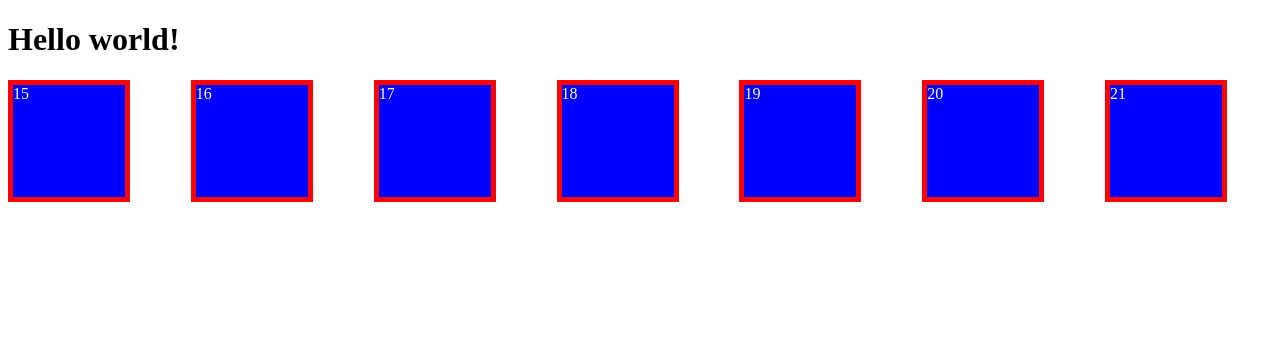
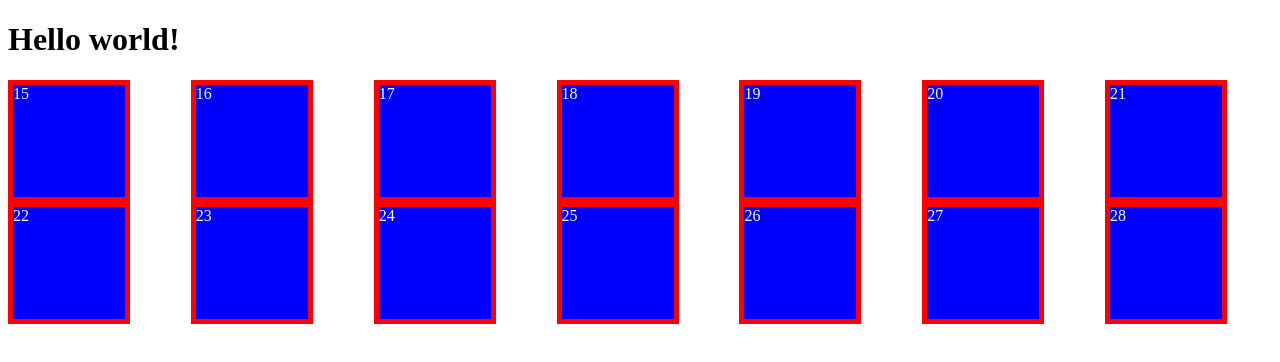
Before and after one commit to ratchek-old/Project-Per-Week-Frontend, a React (Create React App) app in the folder 02-dont-break-the-chain/app/: page / in a window 1280 px wide. Shown: the top 362 px of the page. Built offline with nearby package versions, Linux system fonts and the light colour scheme.

Commit message:
Add 'addWeeks' function to help with building the calendar

```diff
--- a/02-dont-break-the-chain/app/src/App.js
+++ b/02-dont-break-the-chain/app/src/App.js
@@ -1,5 +1,5 @@
 import Week from "./Week"
-
+import { addWeeks } from "./TimeTravel";
 function App() {
   const date = new Date();
 
@@ -7,6 +7,7 @@ function App() {
     <div className="App">
         <h1> Hello world!</h1>
         <Week date={date}/>
+        <Week date={addWeeks(date, 1)} />
     </div>
   );
 }
--- a/02-dont-break-the-chain/app/src/TimeTravel.js
+++ b/02-dont-break-the-chain/app/src/TimeTravel.js
@@ -3,3 +3,9 @@ export function addDays(date, numberOfDays){
     newDate.setDate(date.getDate() + numberOfDays);
     return (newDate);
   }
+
+export function addWeeks(date, numberOfWeeks){
+let newDate = new Date();
+newDate.setDate(date.getDate() + 7 * numberOfWeeks);
+return (newDate);
+}
```
